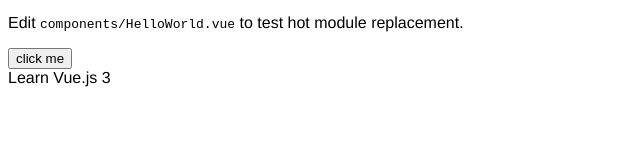
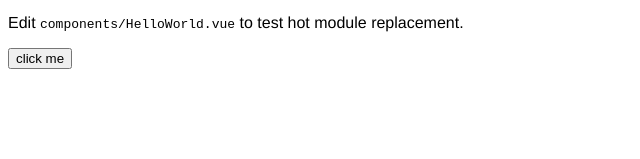
Before and after one commit to ChocolateAceCream/vue3, a Vue app in the folder faults/: page / in a window 1280 px wide. Shown: the part 137-296 px from the top of the page, without its empty margins (0-640 px from the left). Built offline with nearby package versions, Linux system fonts and the light colour scheme.

Commit message:
FEAT: add emit test

```diff
--- a/faults/src/components/Test.vue
+++ b/faults/src/components/Test.vue
@@ -1,10 +1,5 @@
 <template>
   <button @click.prevent="handleClick">click me</button>
-  <div>
-    <div v-for="todo in todos" :key="todo.id" data-test="todo">
-      {{ todo.text }}
-    </div>
-  </div>
 </template>
 
 
@@ -13,27 +8,17 @@ import { onMounted, ref } from 'vue'
 
 export default {
   name: 'Test',
-  emits: {
-    title: (title) => {
-      console.log('title', title)
-      if (title % 2) {
-        return true
-      } else {
-        return false
-      }
-    }
-  },
-  data() {
-    return {
-      todos: [
-        {
-          id: 1,
-          text: 'Learn Vue.js 3',
-          completed: false
-        }
-      ]
-    }
-  },
+  // emits: {
+  //   title: (title) => {
+  //     console.log('title', title)
+  //     if (title % 2) {
+  //       return true
+  //     } else {
+  //       return false
+  //     }
+  //   }
+  // },
+  emits: ['update:title'],
   setup(props,context) {
     let a = 1
     function handleClick() {
```
Also changed, not shown: 1 other file (tests, documents, lock files or other folders).
